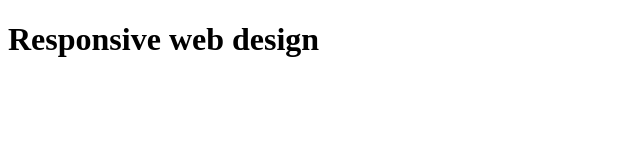
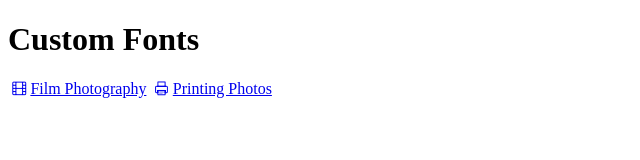
Before and after one commit to JakeAsiddao/exercise-1, a plain HTML site: page index.html in a window 1280 px wide. Shown: the whole page, without its empty margins (0-640 px from the left). Drawn offline with Linux system fonts and the light colour scheme.

Commit message:
Added icons

```diff
--- /dev/null
+++ b/css/custom-font.css
@@ -0,0 +1,57 @@
+@font-face {
+  font-family: 'custom-font';
+  src: url('../font/custom-font.eot?87739502');
+  src: url('../font/custom-font.eot?87739502#iefix') format('embedded-opentype'),
+       url('../font/custom-font.woff?87739502') format('woff'),
+       url('../font/custom-font.ttf?87739502') format('truetype'),
+       url('../font/custom-font.svg?87739502#fontello') format('svg');
+  font-weight: normal;
+  font-style: normal;
+}
+/* Chrome hack: SVG is rendered more smooth in Windozze. 100% magic, uncomment if you need it. */
+/* Note, that will break hinting! In other OS-es font will be not as sharp as it could be */
+/*
+@media screen and (-webkit-min-device-pixel-ratio:0) {
+  @font-face {
+    font-family: 'custom-font';
+    src: url('../font/custom-font.svg?87739502#custom-font') format('svg');
+  }
+}
+*/
+
+ [class^="icon-"]:before, [class*=" icon-"]:before {
+  font-family: "custom-font";
+  font-style: normal;
+  font-weight: normal;
+  speak: none;
+
+  display: inline-block;
+  text-decoration: inherit;
+  width: 1em;
+  margin-right: .2em;
+  text-align: center;
+  /* opacity: .8; */
+
+  /* For safety - reset parent styles, that can break glyph codes*/
+  font-variant: normal;
+  text-transform: none;
+
+  /* fix buttons height, for twitter bootstrap */
+  line-height: 1em;
+
+  /* Animation center compensation - margins should be symmetric */
+  /* remove if not needed */
+  margin-left: .2em;
+
+  /* you can be more comfortable with increased icons size */
+  /* font-size: 120%; */
+
+  /* Uncomment for 3D effect */
+  /* text-shadow: 1px 1px 1px rgba(127, 127, 127, 0.3); */
+}
+
+.icon-film:before { content: '\e800'; } /* '' */
+.icon-printer:before { content: '\e801'; } /* '' */
+.icon-facebook-squared:before { content: '\e802'; } /* '' */
+.icon-twitter:before { content: '\e803'; } /* '' */
+.icon-instagramm:before { content: '\e804'; } /* '' */
--- a/index.html
+++ b/index.html
@@ -4,13 +4,18 @@
 	<meta charset="utf-8">
 	<title>Responsive Setup</title>
 	<link href="css/index.css" rel="stylesheet">
+    <link href="css/custom-font.css" rel="stylesheet">
 	<meta name="handheldfriendly" content="true">
 	<meta name="mobileoptimized" content="240">
 	<meta name="viewport" content="width=device-width,initial-scale=1">
 </head>
 <body>
 
-	<h1>Responsive web design</h1>
+	<h1>Custom Fonts</h1>
+
+    <a href="https://www.google.ca/webhp?sourceid=chrome-instant&ion=1&espv=2&ie=UTF-8#q=film%20photography"><i class="icon-film"></i>Film Photography</a>
+
+    <a href="https://www.google.ca/webhp?sourceid=chrome-instant&ion=1&espv=2&ie=UTF-8#q=film%20photography"><i class="icon-printer"></i>Printing Photos</a>
 
 </body>
 </html>
```
Also changed, not shown: assets/film-icon.svg (added), assets/printer-icon.svg (added), font/custom-font.ttf (added), font/custom-font.woff (added), 2 other files.
